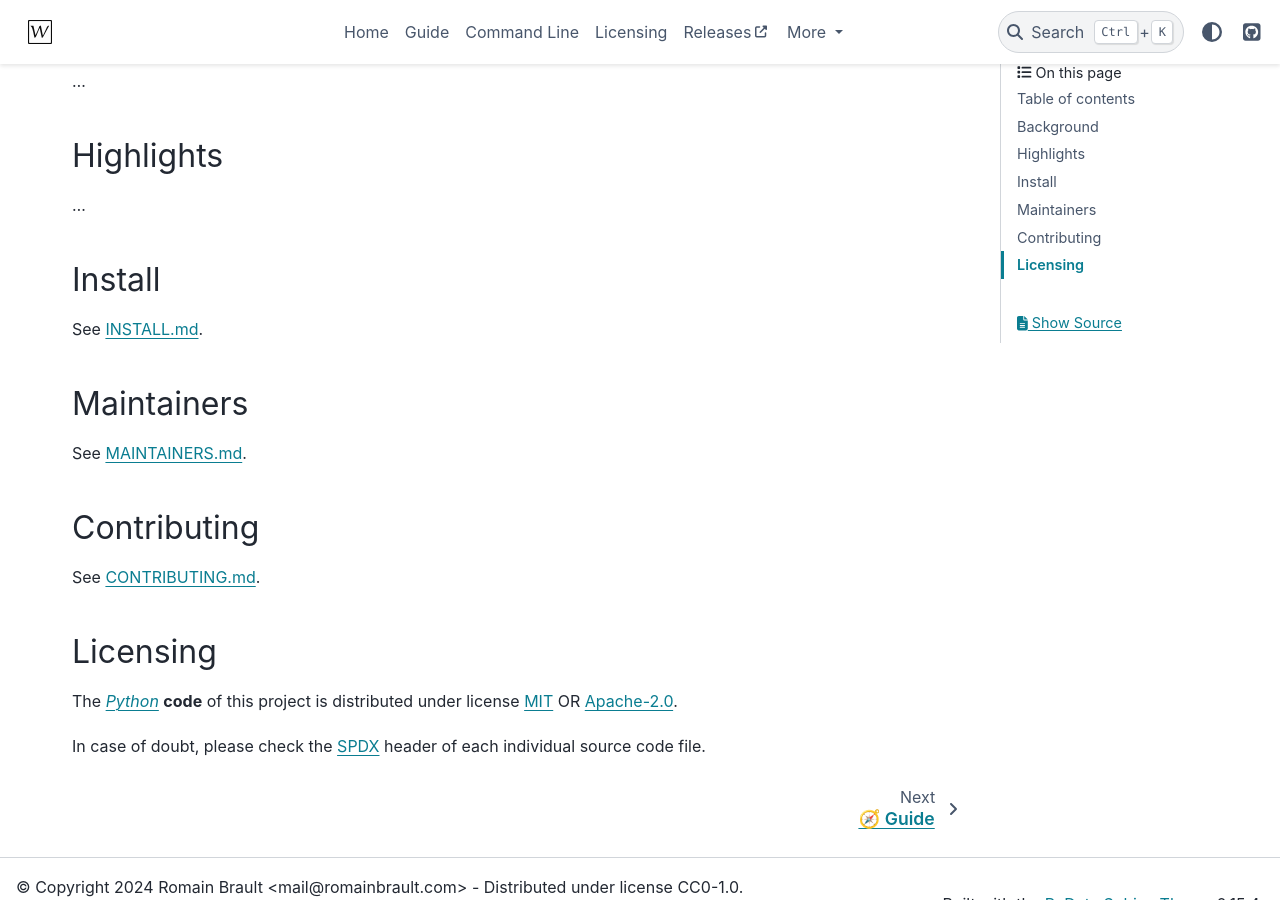
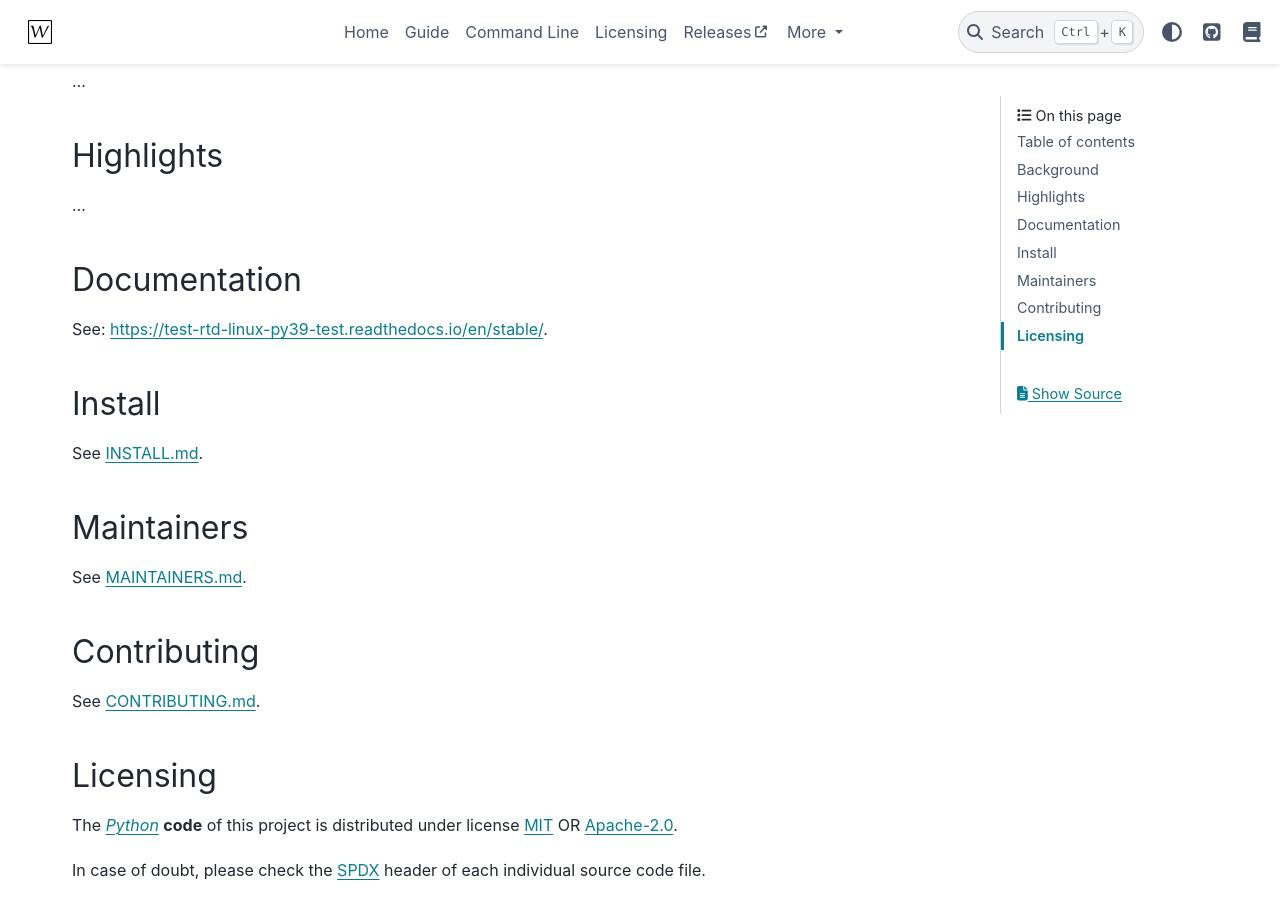
Before and after one commit to whiteprints-tests/test-rtd-linux-py39-test, a Sphinx documentation site: the page built from docs/index.md, in a window 1280 px wide and 900 px high, scrolled down 786 px. Built offline with Sphinx 7.4.7 and the PyData theme 0.15.4, drawn with Linux system fonts in a browser that asks for light colours; pages that are not in the unit, such as notebooks, are missing from menus; comment, search, counter and statistics services are not loaded.

Commit message:
feat: ✨ add ReadTheDocs integration

```diff
--- a/README.md
+++ b/README.md
@@ -18,6 +18,7 @@
         <a href="https://spdx.org/licenses"><img alt="license badge" src="https://img.shields.io/badge/📝_License-MIT OR Apache--2.0-4CAF50.svg"/></a>
         <a href="https://github.com/whiteprints-tests/test-rtd-linux-py39-test/discussions"><img alt="GitHub Discussions" src="https://img.shields.io/github/discussions/whiteprints-tests/test-rtd-linux-py39-test.svg?logo=GitHub"></a>
         <a href="https://spdx.dev/learn/areas-of-interest/licensing/"><img alt="SPDX Licensing" src="https://img.shields.io/badge/SPDX-licensing-0080FF.svg?logo=SPDX"/></a>
+        <a href='https://readthedocs.org/projects/test-rtd-linux-py39-test/'><img src='https://readthedocs.org/projects/test-rtd-linux-py39-test/badge/?version=latest' alt='Documentation Status' /></a>
         <a href="https://www.contributor-covenant.org/version/2/1/code_of_conduct/"><img alt="contributor covenant badge" src="https://img.shields.io/badge/Contributor_Covenant-2.1-4BAAAA.svg?logo=contributorcovenant"/></a>
     </p>
 </div>
@@ -38,6 +39,10 @@
 ## Highlights
 
 ...
+
+## Documentation
+
+See: https://test-rtd-linux-py39-test.readthedocs.io/en/stable/.
 
 ## Install
 
--- a/docs/conf.py
+++ b/docs/conf.py
@@ -6,6 +6,7 @@
 
 # pylint: disable=invalid-name
 
+import os
 from importlib import metadata
 from pathlib import Path
 
@@ -54,6 +55,10 @@
 html_logo = "_static/logo.svg"
 html_static_path = ["_static"]
 html_extra_path = []
+html_baseurl = os.environ.get("READTHEDOCS_CANONICAL_URL", "/")
+html_js_files = [
+    "readthedocs.js",
+]
 html_theme = "pydata_sphinx_theme"
 html_theme_options = {
     "icon_links": [
@@ -61,6 +66,12 @@
             "name": "GitHub",
             "url": "https://github.com/whiteprints-tests/test-rtd-linux-py39-test",
             "icon": "fa-brands fa-square-github",
+            "type": "fontawesome",
+        },
+        {
+            "name": "ReadTheDocs",
+            "url": "https://readthedocs.org/projects/test-rtd-linux-py39-test",
+            "icon": "fa-solid fa-book",
             "type": "fontawesome",
         },
     ],
```
Also changed, not shown: docs/readthedocs.js (added, +11 -0 lines), .readthedocs.yml (added), 3 other files.
